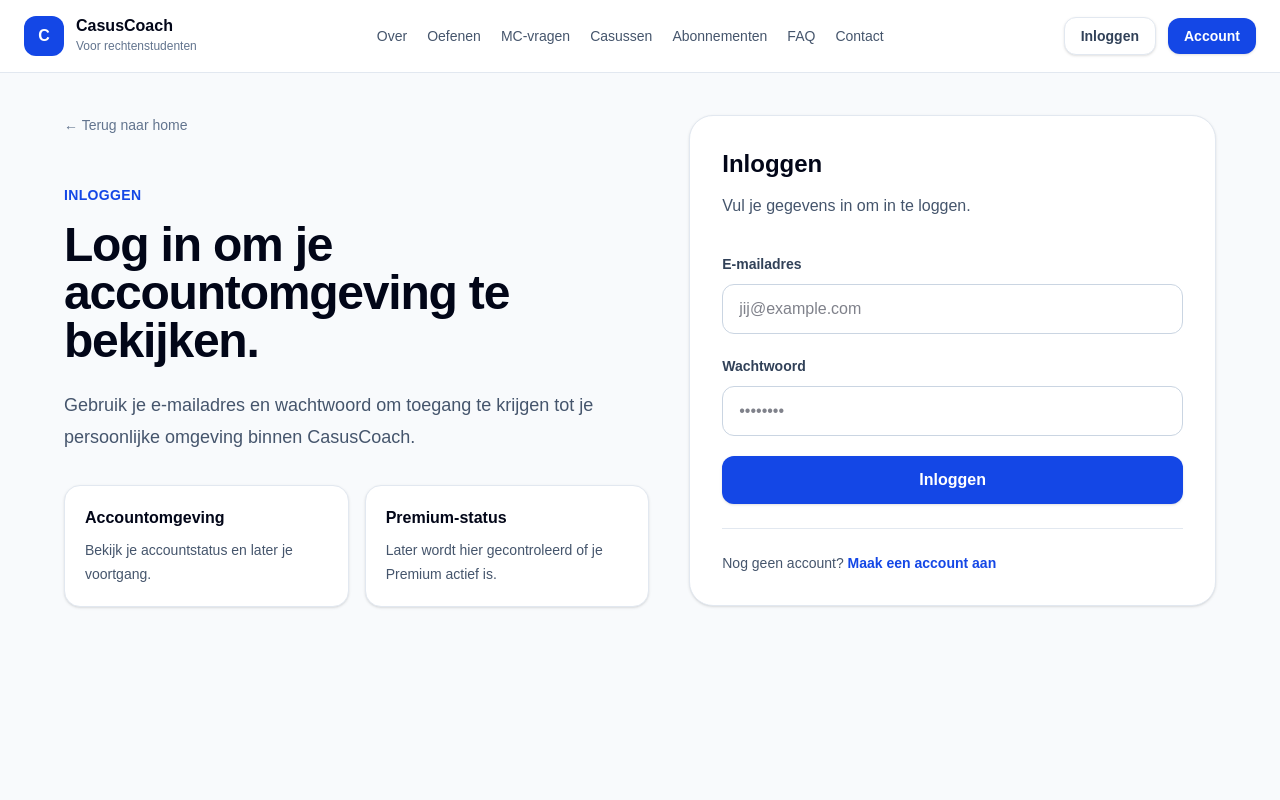
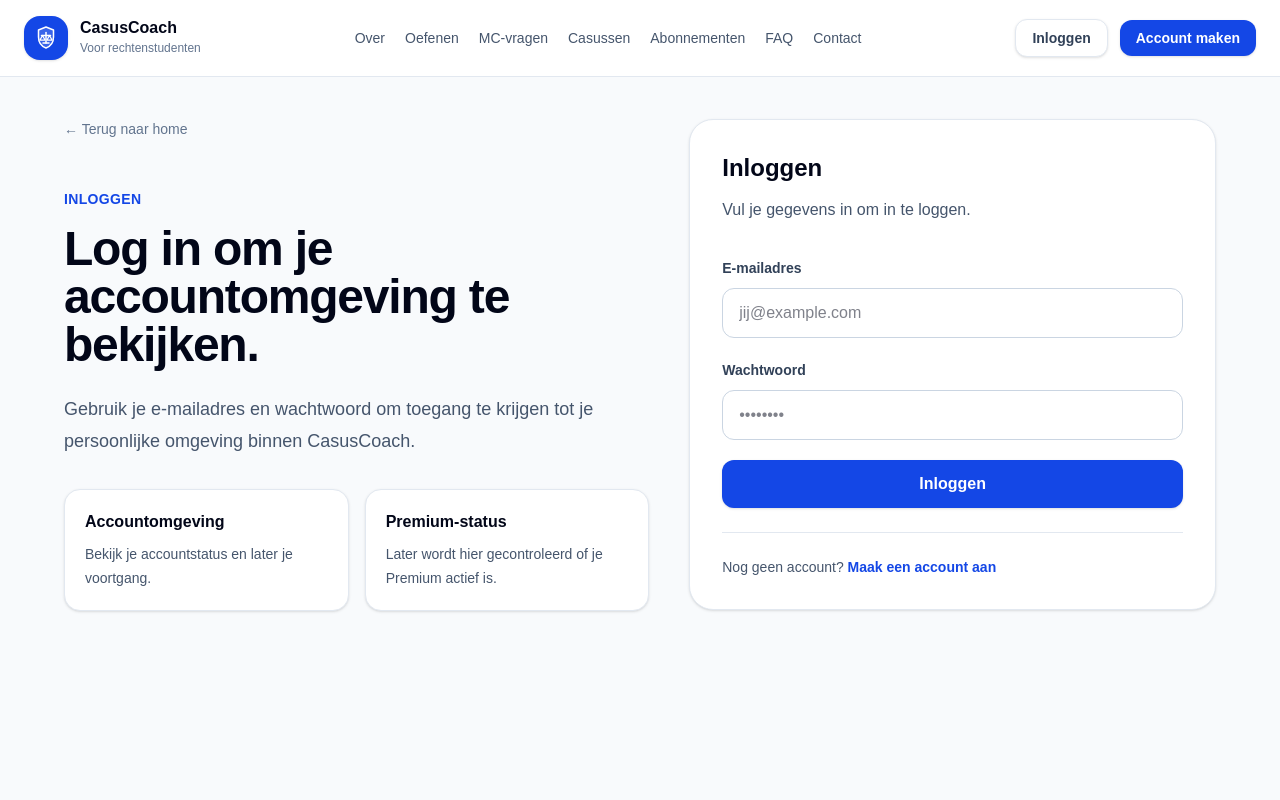
Before and after one commit to jneeleman2005-cmyk/casuscoach, a Next.js app: page /login in a window 1280 px wide. Shown: the top 800 px of the page. Built offline with nearby package versions, Linux system fonts and the light colour scheme; no server answers.

Commit message:
Maak header dynamisch en voeg logo toe

```diff
--- /dev/null
+++ b/app/components/Header.tsx
@@ -0,0 +1,91 @@
+import Logo from "./logo";
+import { createClient } from "../lib/supabase/server";
+
+export default async function Header() {
+  const supabase = await createClient();
+
+  const {
+    data: { user },
+  } = await supabase.auth.getUser();
+
+  return (
+    <header className="sticky top-0 z-50 border-b border-slate-200 bg-white/90 backdrop-blur">
+      <div className="mx-auto flex max-w-7xl items-center justify-between px-6 py-4">
+        <a href="/" className="flex items-center gap-3">
+  <Logo />
+
+  <div>
+    <p className="font-bold leading-none text-slate-950">CasusCoach</p>
+    <p className="mt-1 text-xs text-slate-500">
+      Voor rechtenstudenten
+    </p>
+  </div>
+</a>
+
+        <nav className="hidden items-center gap-5 text-sm font-medium text-slate-600 md:flex">
+          <a href="/over" className="hover:text-blue-700">
+            Over
+          </a>
+
+          <a href="/oefenen" className="hover:text-blue-700">
+            Oefenen
+          </a>
+
+          <a href="/mc" className="hover:text-blue-700">
+            MC-vragen
+          </a>
+
+          <a href="/casus" className="hover:text-blue-700">
+            Casussen
+          </a>
+
+          <a href="/abonnementen" className="hover:text-blue-700">
+            Abonnementen
+          </a>
+
+          <a href="/veelgestelde-vragen" className="hover:text-blue-700">
+            FAQ
+          </a>
+
+          <a href="/contact" className="hover:text-blue-700">
+            Contact
+          </a>
+        </nav>
+
+        {user ? (
+          <div className="flex items-center gap-3">
+            <a
+              href="/account"
+              className="rounded-xl bg-blue-700 px-4 py-2 text-sm font-semibold text-white shadow-sm transition hover:bg-blue-800"
+            >
+              Mijn account
+            </a>
+
+            <a
+              href="/auth/logout"
+              className="hidden rounded-xl border border-red-200 bg-red-50 px-4 py-2 text-sm font-semibold text-red-700 shadow-sm transition hover:border-red-300 hover:bg-red-100 sm:inline-block"
+            >
+              Uitloggen
+            </a>
+          </div>
+        ) : (
+          <div className="flex items-center gap-3">
+            <a
+              href="/login"
+              className="hidden rounded-xl border border-slate-200 bg-white px-4 py-2 text-sm font-semibold text-slate-700 shadow-sm transition hover:border-blue-200 hover:text-blue-700 sm:inline-block"
+            >
+              Inloggen
+            </a>
+
+            <a
+              href="/registreren"
+              className="rounded-xl bg-blue-700 px-4 py-2 text-sm font-semibold text-white shadow-sm transition hover:bg-blue-800"
+            >
+              Account maken
+            </a>
+          </div>
+        )}
+      </div>
+    </header>
+  );
+}
--- /dev/null
+++ b/app/components/logo.tsx
@@ -0,0 +1,61 @@
+export default function Logo() {
+  return (
+    <div className="flex h-11 w-11 items-center justify-center rounded-2xl bg-blue-700 shadow-sm">
+      <svg
+        viewBox="0 0 64 64"
+        className="h-8 w-8"
+        fill="none"
+        xmlns="http://www.w3.org/2000/svg"
+        aria-hidden="true"
+      >
+        <path
+          d="M32 10L47 16V30C47 40.5 40.7 48.7 32 52C23.3 48.7 17 40.5 17 30V16L32 10Z"
+          fill="white"
+          fillOpacity="0.16"
+        />
+
+        <path
+          d="M32 10L47 16V30C47 40.5 40.7 48.7 32 52C23.3 48.7 17 40.5 17 30V16L32 10Z"
+          stroke="white"
+          strokeWidth="3"
+          strokeLinejoin="round"
+        />
+
+        <path
+          d="M32 21V42"
+          stroke="white"
+          strokeWidth="3"
+          strokeLinecap="round"
+        />
+
+        <path
+          d="M23 27H41"
+          stroke="white"
+          strokeWidth="3"
+          strokeLinecap="round"
+        />
+
+        <path
+          d="M26 42H38"
+          stroke="white"
+          strokeWidth="3"
+          strokeLinecap="round"
+        />
+
+        <path
+          d="M25 27L20 36H30L25 27Z"
+          stroke="white"
+          strokeWidth="2.5"
+          strokeLinejoin="round"
+        />
+
+        <path
+          d="M39 27L34 36H44L39 27Z"
+          stroke="white"
+          strokeWidth="2.5"
+          strokeLinejoin="round"
+        />
+      </svg>
+    </div>
+  );
+}
--- a/app/layout.tsx
+++ b/app/layout.tsx
@@ -1,4 +1,5 @@
 import type { Metadata } from "next";
+import Header from "./components/Header";
 import "./globals.css";
 
 export const metadata: Metadata = {
@@ -15,70 +16,7 @@
   return (
     <html lang="nl">
       <body className="bg-slate-50 text-slate-950 antialiased">
-        <header className="sticky top-0 z-50 border-b border-slate-200 bg-white/90 backdrop-blur">
-          <div className="mx-auto flex max-w-7xl items-center justify-between px-6 py-4">
-            <a href="/" className="flex items-center gap-3">
-              <div className="flex h-10 w-10 items-center justify-center rounded-xl bg-blue-700 font-bold text-white">
-                C
-              </div>
-
-              <div>
-                <p className="font-bold leading-none text-slate-950">
-                  CasusCoach
-                </p>
-                <p className="mt-1 text-xs text-slate-500">
-                  Voor rechtenstudenten
-                </p>
-              </div>
-            </a>
-
-            <nav className="hidden items-center gap-5 text-sm font-medium text-slate-600 md:flex">
-              <a href="/over" className="hover:text-blue-700">
-                Over
-              </a>
-
-              <a href="/oefenen" className="hover:text-blue-700">
-                Oefenen
-              </a>
-
-              <a href="/mc" className="hover:text-blue-700">
-                MC-vragen
-              </a>
-
-              <a href="/casus" className="hover:text-blue-700">
-                Casussen
-              </a>
-
-              <a href="/abonnementen" className="hover:text-blue-700">
-                Abonnementen
-              </a>
-
-              <a href="/veelgestelde-vragen" className="hover:text-blue-700">
-                FAQ
-              </a>
-
-              <a href="/contact" className="hover:text-blue-700">
-                Contact
-              </a>
-            </nav>
-
-            <div className="flex items-center gap-3">
-              <a
-                href="/login"
-                className="hidden rounded-xl border border-slate-200 bg-white px-4 py-2 text-sm font-semibold text-slate-700 shadow-sm transition hover:border-blue-200 hover:text-blue-700 sm:inline-block"
-              >
-                Inloggen
-              </a>
-
-              <a
-                href="/account"
-                className="rounded-xl bg-blue-700 px-4 py-2 text-sm font-semibold text-white shadow-sm transition hover:bg-blue-800"
-              >
-                Account
-              </a>
-            </div>
-          </div>
-        </header>
+        <Header />
 
         {children}
 
```
